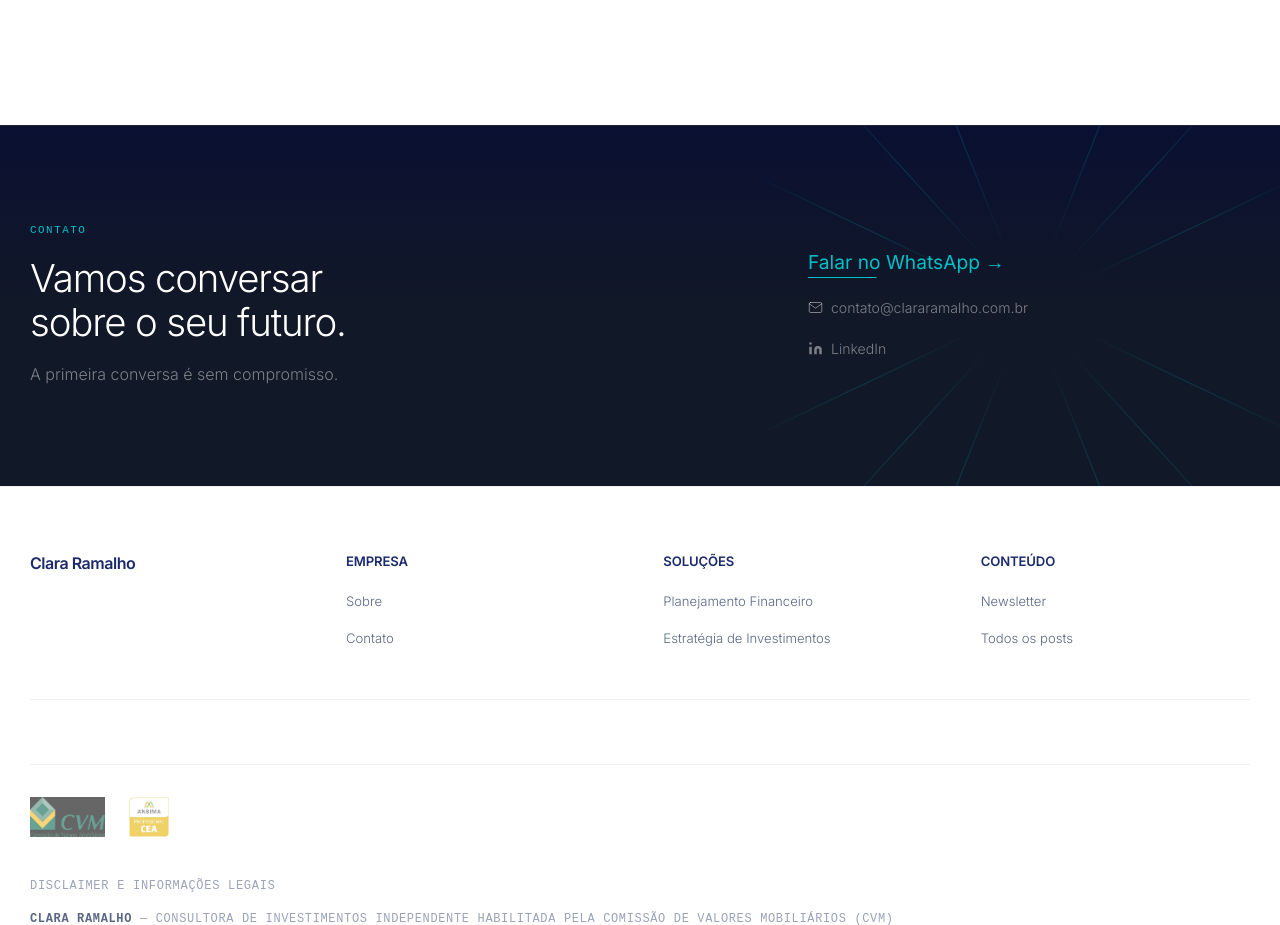
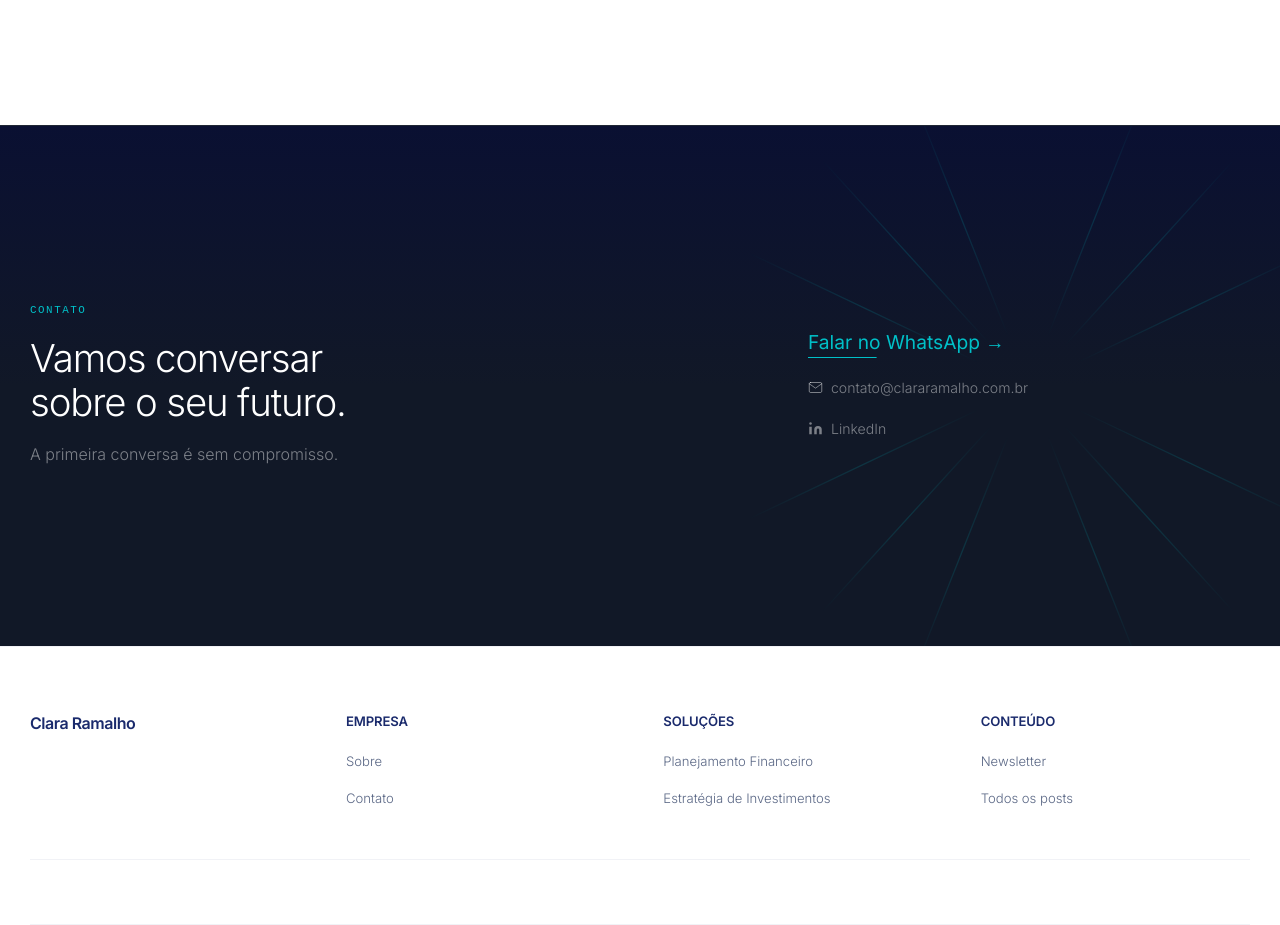
Before and after one commit to clararamalho/consultoria-financeira, a plain HTML site: page sobre.html in a window 1280 px wide. Shown: the part 1185-2110 px from the top of the page. Drawn offline with Linux system fonts and the light colour scheme.

Commit message:
refactor: remover estilos desnecessários da seção de contato

```diff
--- a/assets/sobre.css
+++ b/assets/sobre.css
@@ -137,14 +137,6 @@ a { color: inherit; text-decoration: none; }
   stroke: currentColor;
   fill: none;
   stroke-width: 1.5;
-}
-
-/* ── CONTATO ── */
-#contato {
-  max-width: 100%;
-  margin-left: 0;
-  margin-right: 0;
-  padding: 0;
 }
 
 /* ── FOOTER ── */
```
